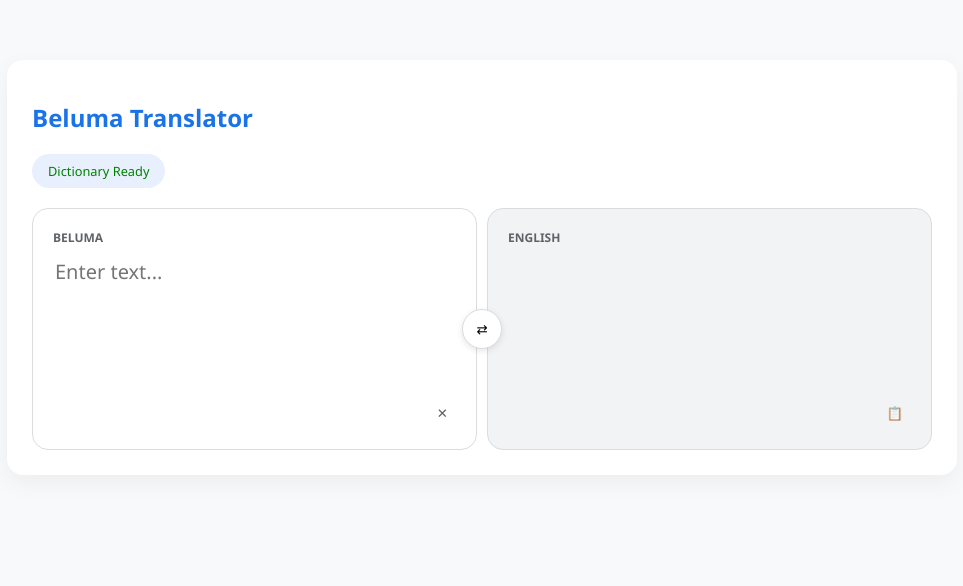
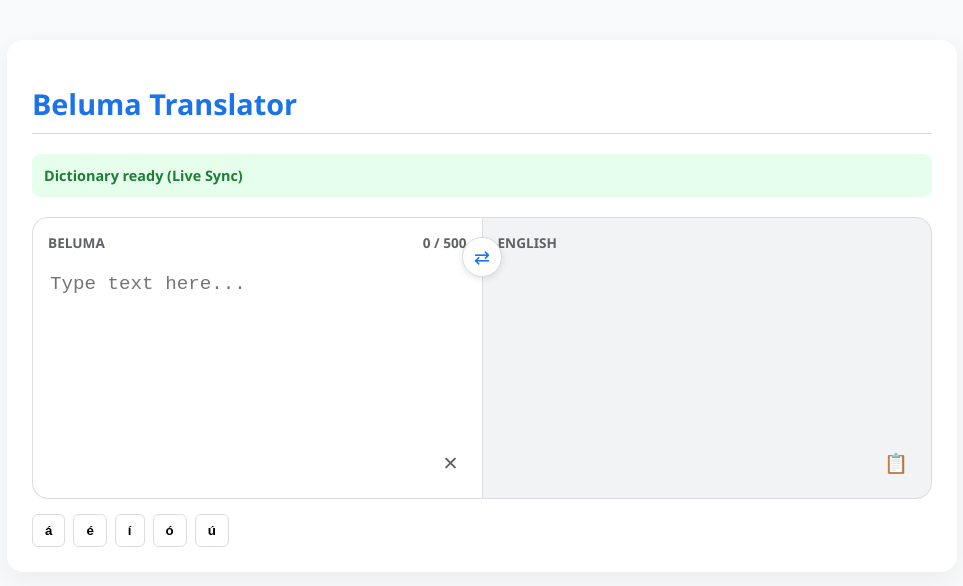
Before and after one commit to XPDevs/Beluma, a plain HTML site: page translator.html in a window 1280 px wide. Both pictures are taken after a click on the button "Switch Languages". Shown: the whole page, without its empty margins (158-1121 px from the left). Drawn offline with Linux system fonts and the light colour scheme.

Commit message:
Update translator.html

```diff
--- a/translator.html
+++ b/translator.html
@@ -11,12 +11,12 @@
             --surface: #ffffff;
             --text: #202124;
             --border: #dadce0;
-            --radius: 16px; /* Your preferred rounded UI */
+            --radius: 16px;
         }
 
         body {
-            font-family: 'Segoe UI', system-ui, sans-serif;
-            padding: 20px;
+            font-family: 'Segoe UI', Roboto, Helvetica, Arial, sans-serif;
+            padding: 0;
             margin: 0;
             background: var(--bg);
             color: var(--text);
@@ -32,106 +32,128 @@
         }
 
         h1 {
-            font-size: 1.5rem;
+            font-size: 1.8rem;
             color: var(--primary);
             margin-bottom: 20px;
-            display: flex;
-            align-items: center;
-            gap: 10px;
+            border-bottom: 1px solid var(--border);
+            padding-bottom: 10px;
         }
 
         #status {
-            font-size: 0.8rem;
-            padding: 8px 16px;
-            border-radius: 20px;
-            display: inline-block;
+            font-weight: bold;
             margin-bottom: 20px;
+            padding: 12px;
+            border-radius: 8px;
             background: #e8f0fe;
+            color: var(--primary);
+            font-size: 0.9rem;
         }
 
         .translator-area {
-            display: grid;
-            grid-template-columns: 1fr 1fr;
-            gap: 10px;
+            display: flex;
+            flex-direction: row;
             position: relative;
+            margin-top: 20px;
         }
 
         .pane {
+            flex: 1;
+            position: relative;
             border: 1px solid var(--border);
-            border-radius: var(--radius);
-            padding: 20px;
-            min-height: 200px;
+            padding: 15px;
+            min-height: 250px;
             display: flex;
             flex-direction: column;
-            transition: border-color 0.2s;
         }
 
-        .pane:focus-within {
-            border-color: var(--primary);
+        .input-pane { border-right: none; border-radius: var(--radius) 0 0 var(--radius); }
+        .output-pane { border-radius: 0 var(--radius) var(--radius) 0; background: #f1f3f4; }
+
+        .language-header {
+            font-weight: 600;
+            color: #5f6368;
+            margin-bottom: 15px;
+            display: flex;
+            justify-content: space-between;
+            align-items: center;
+            font-size: 0.85rem;
+            text-transform: uppercase;
         }
 
-        .output-pane {
-            background: #f1f3f4;
+        #tekstoInput, #output {
+            flex-grow: 1;
+            border: none;
+            resize: none;
+            font-size: 1.2rem;
+            line-height: 1.6;
+            width: 100%;
+            background: transparent;
+            color: #202124;
         }
 
-        .label {
-            font-size: 0.75rem;
-            font-weight: bold;
-            text-transform: uppercase;
-            color: #5f6368;
-            margin-bottom: 10px;
-        }
-
-        textarea, #output {
-            flex: 1;
-            border: none;
-            background: transparent;
-            font-size: 1.25rem;
-            color: var(--text);
-            resize: none;
-            outline: none;
-            width: 100%;
-            font-family: inherit;
-        }
+        #tekstoInput:focus { outline: none; }
+        #output { white-space: pre-wrap; word-break: break-word; }
 
         #swapBtn {
             position: absolute;
+            z-index: 10;
             left: 50%;
-            top: 50%;
-            transform: translate(-50%, -50%);
-            z-index: 5;
-            background: var(--surface);
+            top: 20px;
+            transform: translateX(-50%);
+            background: white;
             border: 1px solid var(--border);
+            border-radius: 50%;
             width: 40px;
             height: 40px;
-            border-radius: 50%;
             cursor: pointer;
+            display: flex;
+            justify-content: center;
+            align-items: center;
             box-shadow: 0 2px 6px rgba(0,0,0,0.1);
+            color: var(--primary);
+            font-size: 1.2rem;
         }
 
         .controls {
             display: flex;
             justify-content: flex-end;
-            gap: 8px;
-            margin-top: 10px;
+            gap: 10px;
+            padding-top: 10px;
         }
 
-        .btn-round {
+        .icon-btn {
             background: none;
             border: none;
+            cursor: pointer;
             padding: 8px;
             border-radius: 50%;
-            cursor: pointer;
             color: #5f6368;
+            transition: background 0.2s;
+            font-size: 1.2rem;
         }
 
-        .btn-round:hover {
-            background: rgba(0,0,0,0.05);
+        .icon-btn:hover { background: #e8eaed; color: var(--primary); }
+
+        .special-chars {
+            margin-top: 15px;
+            display: flex;
+            gap: 8px;
+        }
+
+        .char-btn {
+            padding: 8px 12px;
+            border: 1px solid var(--border);
+            border-radius: 6px;
+            background: white;
+            cursor: pointer;
+            font-weight: bold;
         }
 
         @media (max-width: 700px) {
-            .translator-area { grid-template-columns: 1fr; }
-            #swapBtn { transform: translate(-50%, -50%) rotate(90deg); }
+            .translator-area { flex-direction: column; }
+            .input-pane { border-right: 1px solid var(--border); border-bottom: none; border-radius: var(--radius) var(--radius) 0 0; }
+            .output-pane { border-radius: 0 0 var(--radius) var(--radius); }
+            #swapBtn { top: auto; bottom: -20px; left: 50%; transform: translateX(-50%) rotate(90deg); }
         }
     </style>
 </head>
@@ -139,104 +161,145 @@
 
 <div class="container">
     <h1>Beluma Translator</h1>
-    <div id="status">Syncing dictionary...</div>
+    <div id="status">Syncing with XPDevs vocabulary...</div>
 
     <div class="translator-area">
-        <div class="pane">
-            <div class="label" id="srcLabel">English</div>
-            <textarea id="inputBox" placeholder="Enter text..."></textarea>
+        <div class="pane input-pane">
+            <div class="language-header">
+                <span id="srcLangLabel">English</span>
+                <span id="charCount">0 / 500</span>
+            </div>
+            <textarea id="tekstoInput" placeholder="Type text here..." maxlength="500"></textarea>
             <div class="controls">
-                <button class="btn-round" onclick="clearAll()">✕</button>
+                <button class="icon-btn" id="clearBtn" title="Clear text">✕</button>
             </div>
         </div>
 
-        <button id="swapBtn" onclick="swapLanguages()">⇄</button>
+        <button id="swapBtn" title="Switch Languages">⇄</button>
 
         <div class="pane output-pane">
-            <div class="label" id="targetLabel">Beluma</div>
-            <div id="output">...</div>
+            <div class="language-header">
+                <span id="targetLangLabel">Beluma</span>
+            </div>
+            <div id="output"></div>
             <div class="controls">
-                <button class="btn-round" onclick="copyText()">📋</button>
-            </div>
+                <button class="icon-btn" id="copyBtn" title="Copy translation">📋</button>
             </div>
         </div>
     </div>
 
+    <div class="special-chars" id="charTray" style="display:none;">
+        <button class="char-btn" onclick="addChar('á')">á</button>
+        <button class="char-btn" onclick="addChar('é')">é</button>
+        <button class="char-btn" onclick="addChar('í')">í</button>
+        <button class="char-btn" onclick="addChar('ó')">ó</button>
+        <button class="char-btn" onclick="addChar('ú')">ú</button>
+    </div>
+</div>
+
 <script>
-    let dictionary = { enToBe: {}, beToEn: {} };
+// Points directly to your GitHub hosted file
+const DICT_URL = 'https://xpdevs.github.io/Beluma/h.txt';
+let enToBe = {};
+let beToEn = {};
 let isEnToBe = true;
 
-    async function init() {
+const tekstoInput = document.getElementById('tekstoInput');
+const output = document.getElementById('output');
+const status = document.getElementById('status');
+const srcLabel = document.getElementById('srcLangLabel');
+const targetLabel = document.getElementById('targetLangLabel');
+const charTray = document.getElementById('charTray');
+
+async function loadDictionary() {
     try {
-            const response = await fetch('h.txt');
-            const data = await response.text();
+        // Cache-busting: adds ?t=[timestamp] so the browser always gets a fresh file
+        const response = await fetch(`${DICT_URL}?t=${Date.now()}`);
+        const text = await response.text();
+        const lines = text.split(/\r?\n/);
 
-            data.split('\n').forEach(line => {
-                if (line.includes('=') && !line.startsWith('---')) {
-                    const [beluma, english] = line.split('=').map(s => s.trim().toLowerCase());
+        enToBe = {};
+        beToEn = {};
 
-                    // Support multiple synonyms separated by /
-                    const engList = english.split('/');
+        lines.forEach(line => {
+            if (!line.includes('=') || line.startsWith('---')) return;
+            // File format: beluma = english
+            let [beluma, english] = line.split('=').map(s => s.trim().toLowerCase());
 
-                    engList.forEach(word => {
-                        dictionary.enToBe[word.trim()] = beluma;
+            const engOptions = english.split('/').map(e => e.trim());
+
+            engOptions.forEach(opt => {
+                if (!enToBe[opt]) enToBe[opt] = beluma;
             });
 
-                    if (!dictionary.beToEn[beluma]) {
-                        dictionary.beToEn[beluma] = engList[0].trim();
-                    }
-                }
+            if (!beToEn[beluma]) beToEn[beluma] = engOptions[0];
         });
-            document.getElementById('status').innerText = "Dictionary Ready";
-            document.getElementById('status').style.color = "green";
-        } catch (err) {
-            document.getElementById('status').innerText = "Load Error - Check h.txt";
+
+        status.textContent = "Dictionary ready (Live Sync)";
+        status.style.background = "#e6ffed";
+        status.style.color = "#1e7e34";
+    } catch (e) {
+        status.textContent = "Error loading vocabulary from GitHub.";
+        status.style.background = "#ffeef0";
+        status.style.color = "#d73a49";
     }
 }
 
-    function doTranslate() {
-        const input = document.getElementById('inputBox').value;
-        const dict = isEnToBe ? dictionary.enToBe : dictionary.beToEn;
+function translate(text) {
+    const dict = isEnToBe ? enToBe : beToEn;
+    // Splits by words, including accented characters, while preserving spaces/punctuation
+    const tokens = text.split(/([ \t\n\r\f\v]|[.,!?;:()])/);
 
-        // Regex to split words while keeping punctuation and spaces
-        const words = input.split(/(\s+|[.,!?;:()])/);
+    return tokens.map(token => {
+        if (!token || /^\s+$/.test(token) || /^[.,!?;:()]$/.test(token)) return token;
 
-        const result = words.map(word => {
-            if (!word || /^\s+$/.test(word) || /^[.,!?;:()]$/.test(word)) return word;
+        const lower = token.toLowerCase();
+        let translated = dict[lower] || token;
 
-            const lower = word.toLowerCase();
-            const translated = dict[lower] || word; // Fallback to original if not found
-
-            // Handle Capitalization
-            if (word[0] === word[0].toUpperCase()) {
+        // Preserve Capitalization
+        if (token === token.toUpperCase() && token.length > 1) {
+            return translated.toUpperCase();
+        } else if (token[0] === token[0].toUpperCase()) {
             return translated.charAt(0).toUpperCase() + translated.slice(1);
         }
         return translated;
-        });
-
-        document.getElementById('output').innerText = result.join('');
+    }).join('');
 }
 
-    function swapLanguages() {
-        isEnToBe = !isEnToBe;
-        document.getElementById('srcLabel').innerText = isEnToBe ? 'English' : 'Beluma';
-        document.getElementById('targetLabel').innerText = isEnToBe ? 'Beluma' : 'English';
-        doTranslate();
+function handleInput() {
+    const val = tekstoInput.value;
+    document.getElementById('charCount').textContent = `${val.length} / 500`;
+    output.textContent = translate(val);
 }
 
-    function clearAll() {
-        document.getElementById('inputBox').value = '';
-        doTranslate();
+function addChar(c) {
+    const start = tekstoInput.selectionStart;
+    const end = tekstoInput.selectionEnd;
+    tekstoInput.value = tekstoInput.value.substring(0, start) + c + tekstoInput.value.substring(end);
+    tekstoInput.focus();
+    tekstoInput.selectionStart = tekstoInput.selectionEnd = start + 1;
+    handleInput();
 }
 
-    function copyText() {
-        const text = document.getElementById('output').innerText;
-        navigator.clipboard.writeText(text);
-    }
+document.getElementById('swapBtn').onclick = () => {
+    isEnToBe = !isEnToBe;
+    srcLabel.textContent = isEnToBe ? 'English' : 'Beluma';
+    targetLabel.textContent = isEnToBe ? 'Beluma' : 'English';
+    charTray.style.display = isEnToBe ? 'none' : 'flex';
+    handleInput();
+};
 
-    document.getElementById('inputBox').addEventListener('input', doTranslate);
-    window.onload = init;
+document.getElementById('clearBtn').onclick = () => {
+    tekstoInput.value = '';
+    handleInput();
+};
+
+document.getElementById('copyBtn').onclick = () => {
+    navigator.clipboard.writeText(output.textContent);
+};
+
+tekstoInput.oninput = handleInput;
+window.onload = loadDictionary;
 </script>
-
 </body>
 </html>
```
Lines whose indentation alone changed are shown as unchanged.
